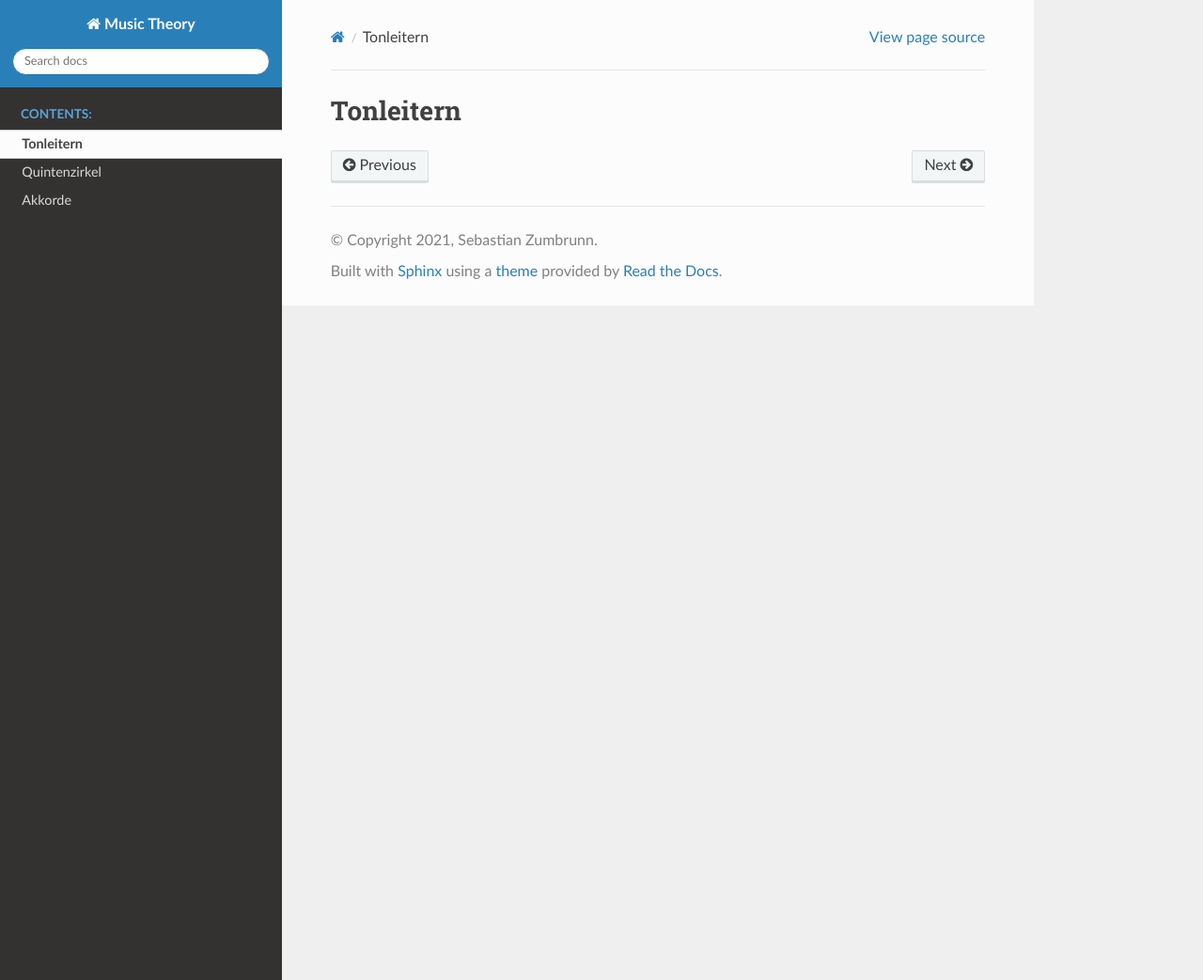
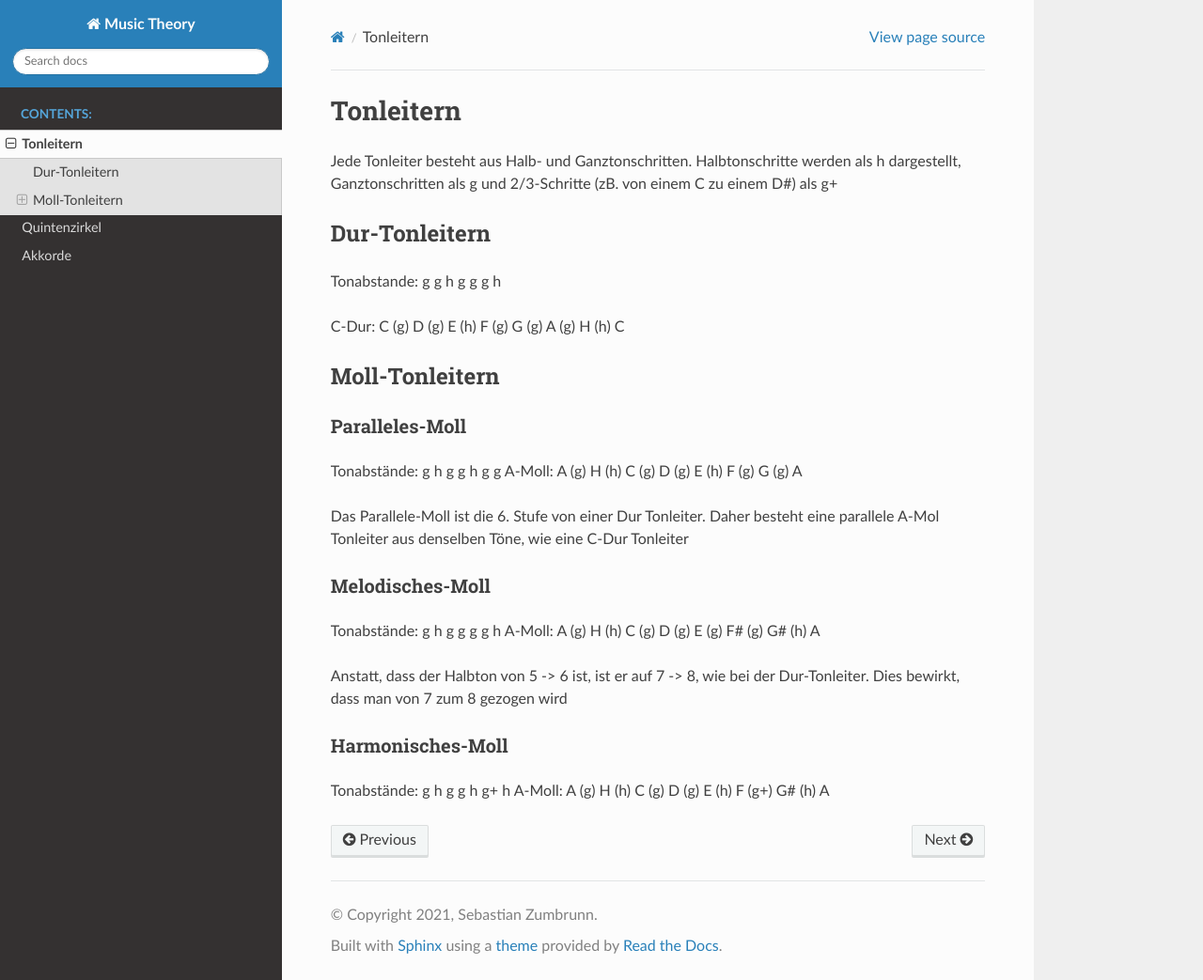
Before and after one commit to Seppli11/Music-Theory, a Sphinx documentation site: the page built from source/chapters/ch1_Tonleitern.rst, in a window 1280 px wide and 1043 px high. Shown: the whole window at 94% size. Built offline with Sphinx 7.4.7 and the Read the Docs theme 2.0.0, drawn with Linux system fonts in a browser that asks for light colours.

Commit message:
add scales

```diff
--- a/source/chapters/ch1_Tonleitern.rst
+++ b/source/chapters/ch1_Tonleitern.rst
@@ -1,2 +1,36 @@
 Tonleitern
 ==========
+
+Jede Tonleiter besteht aus Halb- und Ganztonschritten. Halbtonschritte werden als h dargestellt, Ganztonschritten als g und 2/3-Schritte (zB. von einem C zu einem D#)
+als g+
+
+Dur-Tonleitern
+--------------
+Tonabstande: g g h g g g h
+
+C-Dur: C (g) D (g) E (h) F (g) G (g) A (g) H (h) C
+
+Moll-Tonleitern
+---------------
+
+Paralleles-Moll
++++++++++++++++
+
+Tonabstände: g h g g h g g
+A-Moll: A (g) H (h) C (g) D (g) E (h) F (g) G (g) A
+
+Das Parallele-Moll ist die 6. Stufe von einer Dur Tonleiter. Daher besteht eine parallele A-Mol Tonleiter aus denselben Töne, wie eine C-Dur Tonleiter
+
+Melodisches-Moll
+++++++++++++++++
+
+Tonabstände: g h g g g g h
+A-Moll: A (g) H (h) C (g) D (g) E (g) F# (g) G# (h) A
+
+Anstatt, dass der Halbton von 5 -> 6 ist, ist er auf 7 -> 8, wie bei der Dur-Tonleiter. Dies bewirkt, dass man von 7 zum 8 gezogen wird
+
+Harmonisches-Moll
++++++++++++++++++
+
+Tonabstände: g h g g h g+ h
+A-Moll: A (g) H (h) C (g) D (g) E (h) F (g+) G# (h) A
```
